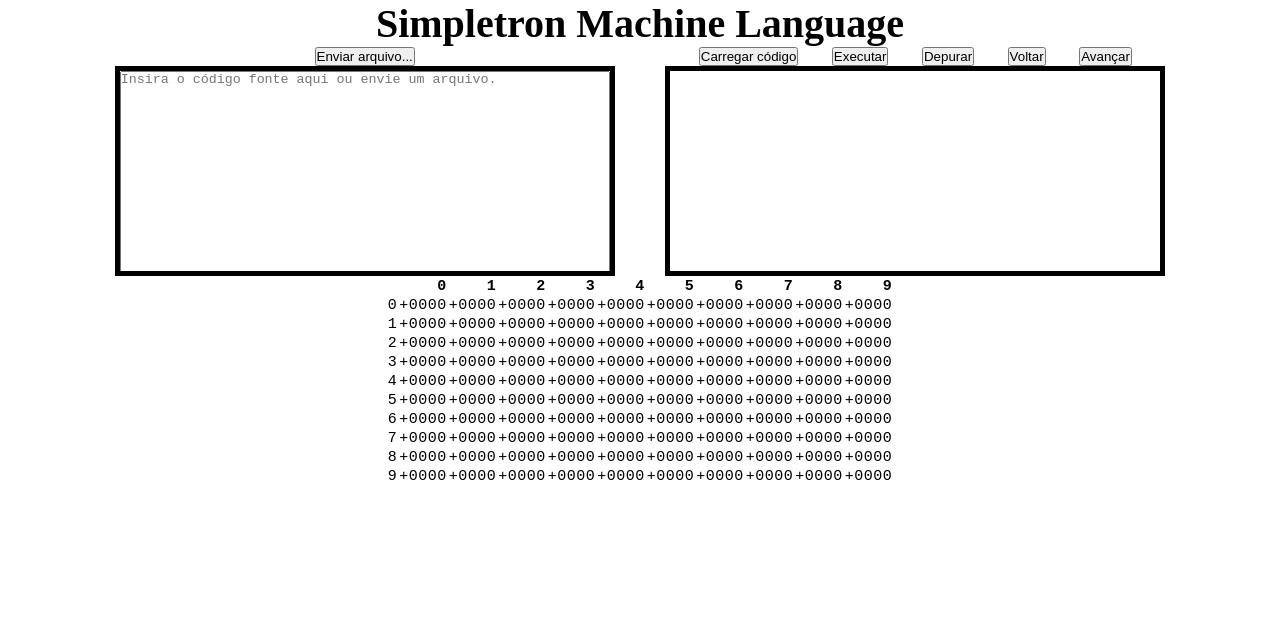
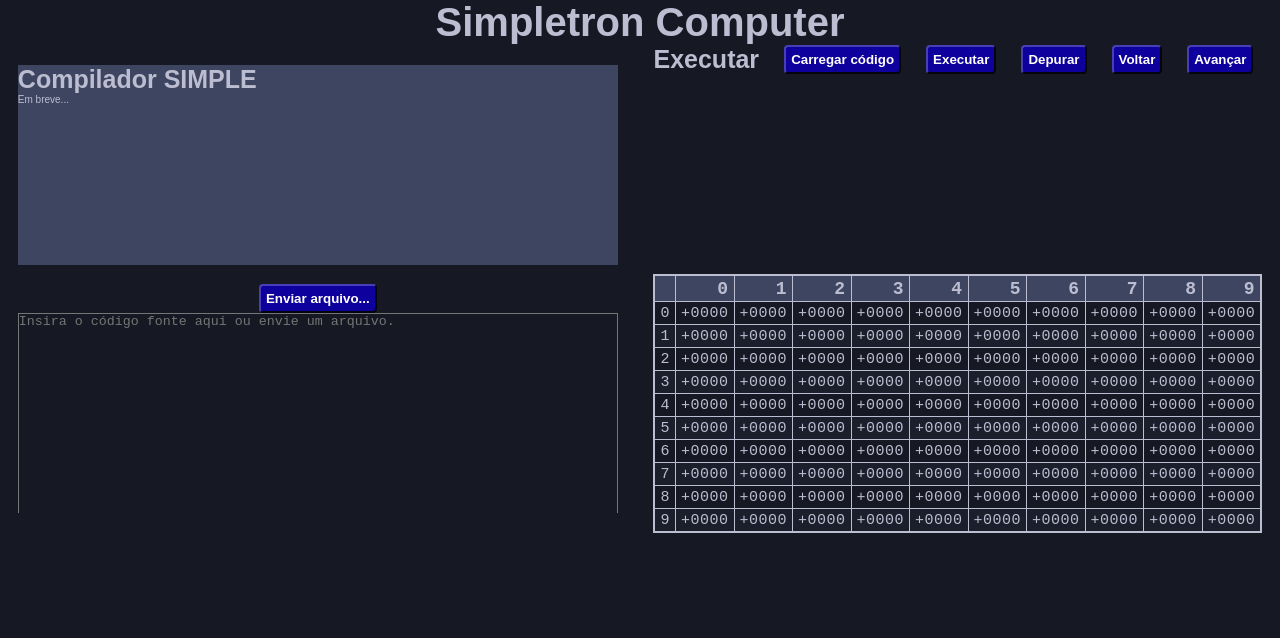
Before and after one commit to Facosao/sml, a website with bundled scripts: page docs/index.html in a window 1280 px wide. Built offline with nearby package versions, Linux system fonts and the light colour scheme.

Commit message:
General improvements

```diff
--- a/docs/index.html
+++ b/docs/index.html
@@ -12,22 +12,33 @@
     <!-- https://game-icons.net/1x1/delapouite/cpu.html#download -->
 </head>
 <body>
-    <h1>Simpletron Machine Language</h1>
+    <h1>Simpletron Computer</h1>
     <main>
-        <div class="source-output-row">
-            <div class="source-column">
-                <div class="source-header">
+        <div class="simple-sml-column">
+            <div class="simple-column">
+                <div class="simple-header">
+                    <h2>Compilador SIMPLE</h2>
+                </div>
+                <div class="simple-content">
+                    <p>Em breve...</p>
+                </div>
+            </div>
+            <div class="sml-column">
+                <div class="sml-header">
                     <button type="button">Enviar arquivo...</button>
                 </div>
-                <div class="source-content">
+                <div class="sml-content">
                     <textarea
                         id="source-file"
                         placeholder="Insira o código fonte aqui ou envie um arquivo."
                     ></textarea>
                 </div>
             </div>
+        </div>
+        <div class="program-column">
             <div class="output-column">
                 <div class="output-header">
+                    <h2>Executar</h2>
                     <button type="button" id="btn-load">Carregar código</button>
                     <button type="button" id="btn-run">Executar</button>
                     <button type="button" id="btn-debug">Depurar</button>
@@ -43,8 +54,6 @@
                     </div> -->
                 </div>
             </div>
-        </div>
-        <div class="memory-row">
             <table id="memory-table">
                 <tr>
                     <th></th>
--- a/docs/scripts/interpreter.js
+++ b/docs/scripts/interpreter.js
@@ -78,12 +78,12 @@ export class Interpreter {
         if (next === null) {
             //alert("A execução terminou!");
             const lastState = this.states[this.currentState];
-            for (let i = 0; i < lastState.memory.length; i++) {
-                console.log(lastState.memory[i] + " ");
-                if ((i > 0) && ((i % 10) === 0)) {
-                    console.log("\n");
-                }
-            }
+            // for (let i = 0; i < lastState.memory.length; i++) {
+            //     console.log(lastState.memory[i] + " ");
+            //     if ((i > 0) && ((i % 10) === 0)) {
+            //         console.log("\n");
+            //     }
+            // }
             return;
         }
         this.states.push(next);
@@ -95,6 +95,7 @@ export class Interpreter {
     }
     nextState(current) {
         const next = JSON.parse(JSON.stringify(current));
+        console.log("PC: " + current.programCounter + " ACC: " + current.accumulator + " INST: " + current.memory[current.programCounter]);
         const instruction = (current.memory[current.programCounter] / 100) | 0;
         const operand = (current.memory[current.programCounter] % 100) | 0;
         next.programCounter += 1;
@@ -122,23 +123,28 @@ export class Interpreter {
             }
             case Instruction.ADD: {
                 next.accumulator += next.memory[operand];
+                // #TODO: Check for overflow!
                 break;
             }
             case Instruction.SUBTRACT: {
                 next.accumulator -= next.memory[operand];
+                // #TODO: Check for overflow!
                 break;
             }
             case Instruction.MULTIPLY: {
                 next.accumulator *= next.memory[operand];
+                // #TODO: Check for overflow!
                 break;
             }
             case Instruction.DIVIDE: {
                 next.accumulator /= next.memory[operand];
                 next.accumulator |= 0;
+                // #TODO: Check for overflow!
                 break;
             }
             case Instruction.MODULE: {
                 next.accumulator %= next.memory[operand];
+                // #TODO: Check for overflow!
                 break;
             }
             case Instruction.BRANCH: {
--- a/docs/scripts/main.js
+++ b/docs/scripts/main.js
@@ -9,3 +9,11 @@ document.getElementById("btn-load")?.addEventListener("click", () => {
 document.getElementById("btn-run")?.addEventListener("click", () => {
     interpreter.start(false);
 });
+document.getElementById("btn-debug")?.addEventListener("click", () => {
+    interpreter.start(true);
+});
+document.getElementById("btn-previous")?.addEventListener("click", () => {
+});
+document.getElementById("btn-next")?.addEventListener("click", () => {
+    interpreter.run();
+});
--- a/docs/style.css
+++ b/docs/style.css
@@ -7,6 +7,12 @@
     font-size: 62.5%;
 }
 
+body {
+    color: #bcbdd0;
+    background-color: #161923;
+    font-family: "Arial";
+}
+
 h1 {
     /* margin-top: 3rem; */
     font-size: 4rem;
@@ -14,41 +20,67 @@ h1 {
 }
 
 h2 {
+    display: flex;
+    text-align: center;
     font-size: 2.5rem;
-    text-align: center;
 }
 
 main {
     display: flex;
     flex-flow: row wrap;
-    justify-content: center;
+    justify-content: space-around;
+    /* margin-left: 1rem; */
+    /* margin-right: 1rem; */
 }
 
-.source-output-row {
+.simple-sml-column {
     display: flex;
-    flex-flow: row wrap;
+    flex-flow: column wrap;
     justify-content: space-evenly;
-    width: 90%;
+    /* width: 90%; */
 }
 
-.source-column, .output-column {
+.simple-column {
     display: flex;
     flex-flow: column wrap;
-    width: 50rem;
+    /* border: 0.5rem solid #bcbdd0; */
+    background-color: #3d4561;
+    width: 60rem;
+    height: 20rem;
+}
+
+p {
+    display: flex;
+    text-align: center;
+}
+
+.sml-column, .output-column {
+    display: flex;
+    flex-flow: column wrap;
+    width: 60rem;
     justify-content: center;
     align-content: center;
 }
 
-.source-header, .output-header {
+.sml-header, .output-header {
     display: flex;
     width: 100%;
+    /* justify-content: space-between; */
+}
+
+.sml-header {
     justify-content: space-evenly;
 }
 
-.source-content, .output-content {
+.output-header {
+    justify-content: space-between;
+}
+
+
+.sml-content, .output-content {
     display: flex;
     justify-content: center;
-    border: 0.5rem solid black;
+    /* border: 0.5rem solid #bcbdd0; */
     height: 20rem;
     overflow-y: scroll;
 }
@@ -58,18 +90,21 @@ main {
     flex-flow: column nowrap;
     justify-content: start;
     overflow-y: scroll;
+    color: black;
 }
 
 textarea {
     resize: none;
     width: 100%;
     height: 40vh;
+    background: none;
+    color: #bcbdd0;
 }
 
-.memory-row {
+.program-column {
     display: flex;
     flex-flow: column wrap;
-    width: 90%;
+    /* width: 90%; */
     justify-content: center;
     align-content: center;
 }
@@ -77,6 +112,8 @@ textarea {
 #memory-table {
     font-size: 1.5rem;
     font-family: monospace;
+    border-collapse: collapse;
+    border: 0.2rem solid #bcbdd0;
 }
 
 th {
@@ -86,6 +123,26 @@ th {
 tr {
     margin-top: 10rem;
     letter-spacing: 0.05rem;
+}
+
+td, th {
+    border: 1px solid #bcbdd0;
+    /* padding: 10px 20px; */
+    padding: 0.25rem 0.5rem;
+}
+
+th {
+    background-color: #3d4561;
+    font-weight: bold;
+    font-size: larger;
+}
+
+td {
+    text-align: center;
+}
+
+tr:nth-child(odd) td {
+    background-color: #1b1f2c;
 }
 
 .instruction {
@@ -115,3 +172,21 @@ tr {
     width:10rem;
     /* padding-left: 1rem; */
 }
+
+button {
+    background-color: #0d009c;
+    border-color: #272262;
+    color: #fff;
+    padding: 0.5rem;
+    font-weight: bold;
+    /* font-size: 12pt; */
+    border-radius: 4px;
+    cursor: pointer;
+    outline: none;
+    transition: all .4s ease-out;
+}
+
+button:hover {
+    background-color: #ffffff80;
+    color: #0d009c;
+}
```
Also changed, not shown: src/interpreter.ts (+14 -7 lines), src/main.ts (+12 -0 lines).
